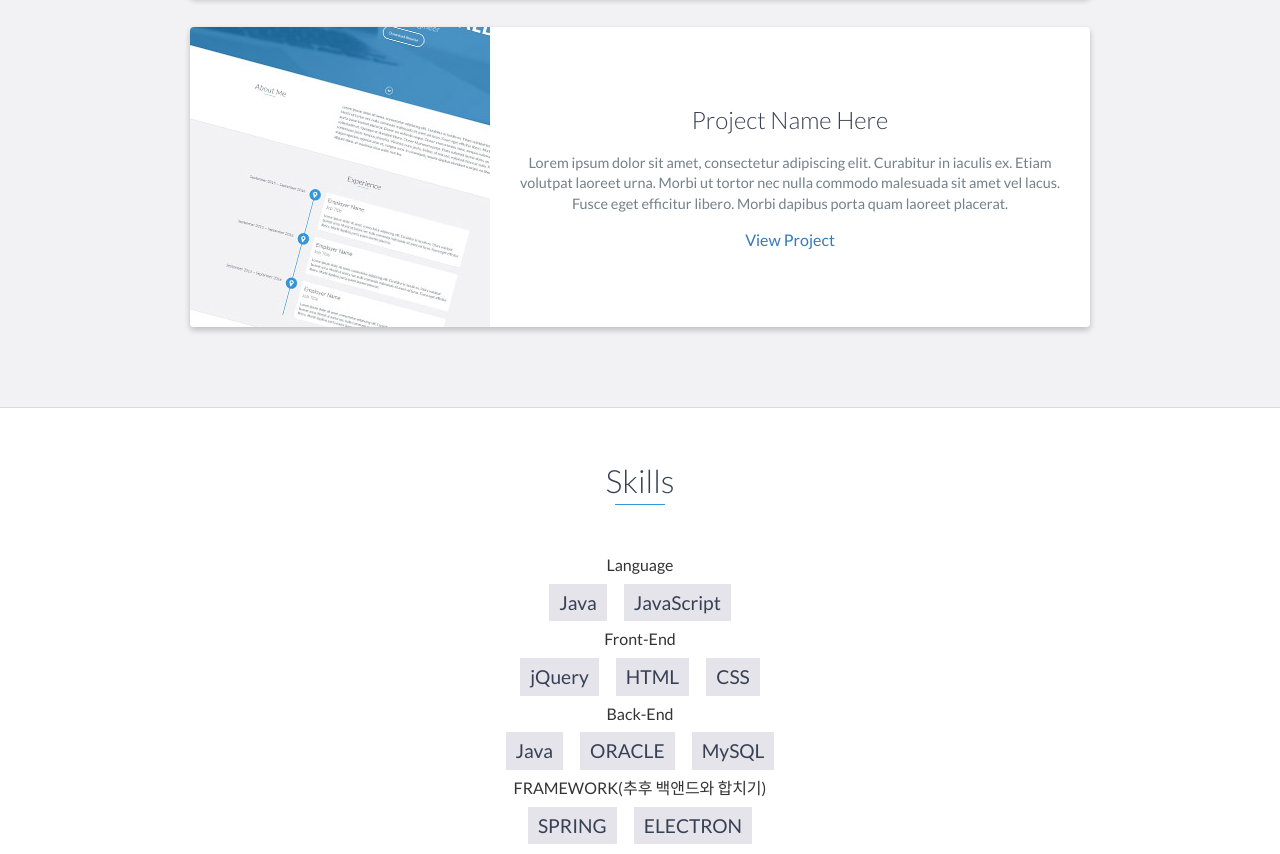
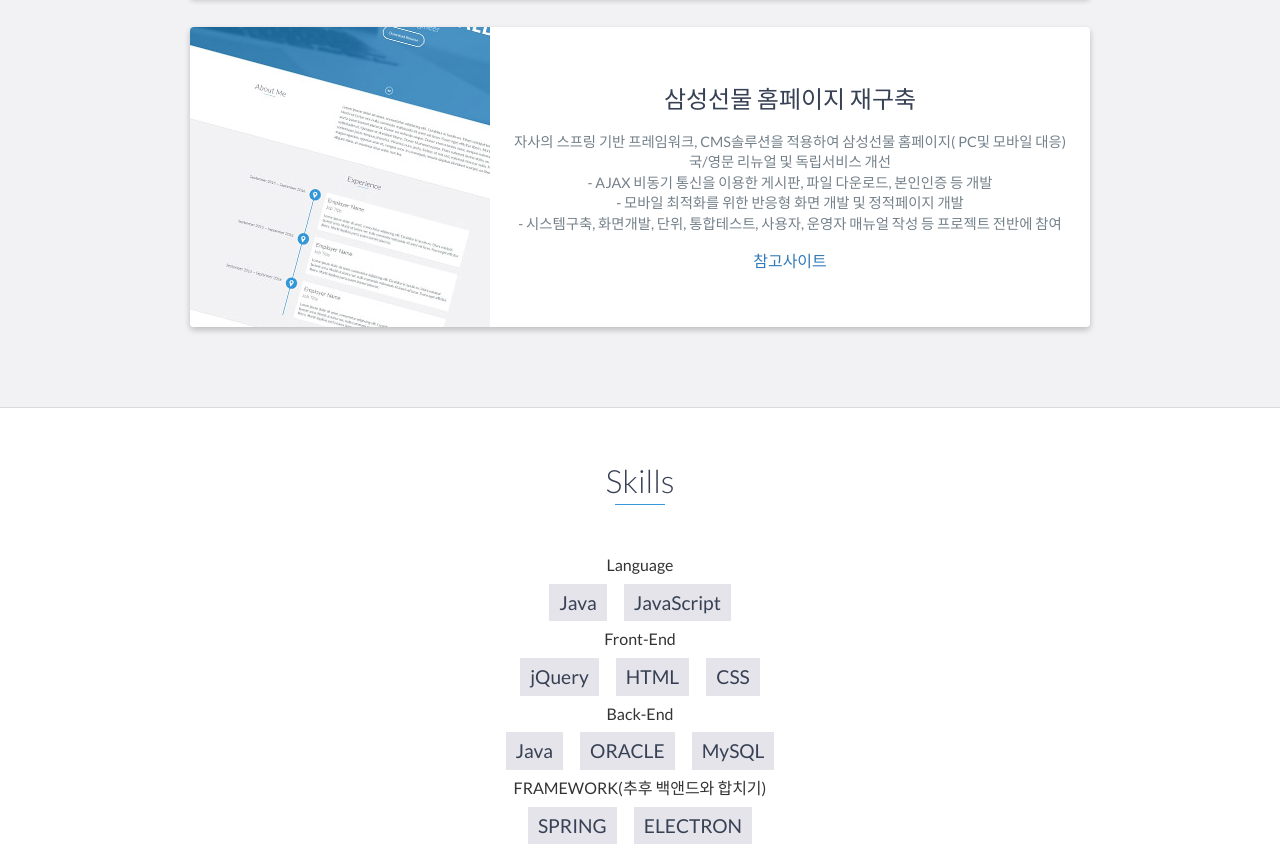
Before and after one commit to 9aram/porfolio-developer, a website: page index.html in a window 1280 px wide. Shown: the part 2839-3693 px from the top of the page. Drawn offline with nearby package versions, Linux system fonts and the light colour scheme.

Commit message:
update education tap2

```diff
--- a/index.html
+++ b/index.html
@@ -190,11 +190,14 @@
                     </div>
                     <!-- End .project-image -->
                     <div class="project-info">
-                        <h3>Project Name Here</h3>
+                        <h3>삼성선물 홈페이지 재구축</h3>
                         <p>
-                            Lorem ipsum dolor sit amet, consectetur adipiscing elit. Curabitur in iaculis ex. Etiam volutpat laoreet urna. Morbi ut tortor nec nulla commodo malesuada sit amet vel lacus. Fusce eget efficitur libero. Morbi dapibus porta quam laoreet placerat.
+                            자사의 스프링 기반 프레임워크, CMS솔루션을 적용하여 삼성선물 홈페이지( PC및 모바일 대응) 국/영문 리뉴얼 및 독립서비스 개선 <br>
+                            - AJAX 비동기 통신을 이용한 게시판, 파일 다운로드, 본인인증 등 개발 <br>
+                            - 모바일 최적화를 위한 반응형 화면 개발 및 정적페이지 개발 <br>
+                            - 시스템구축, 화면개발, 단위, 통합테스트, 사용자, 운영자 매뉴얼 작성 등 프로젝트 전반에 참여 <br>
                         </p>
-                        <a href="#">View Project</a>
+                        <a href="#">참고사이트</a>
                     </div>
                     <!-- End .project-info -->
                 </div>
```
